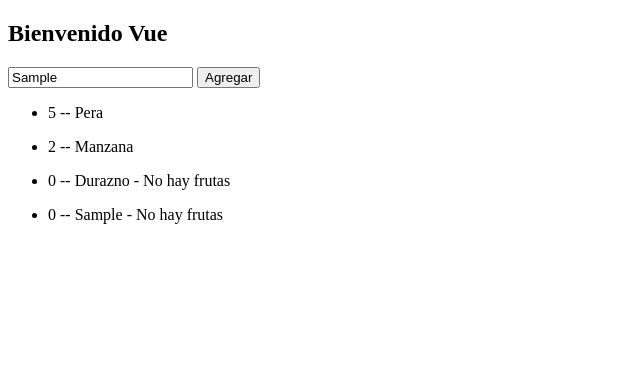
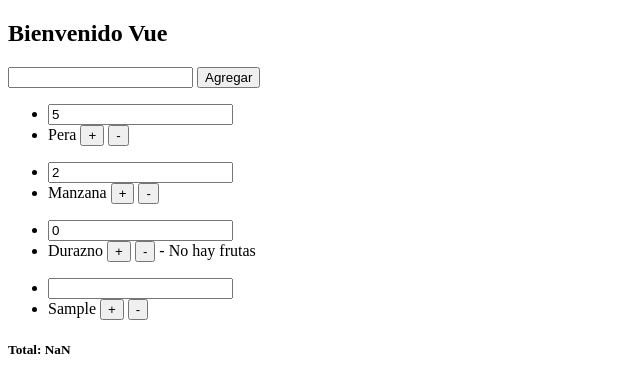
Before and after one commit to EverBilly/practica-vue, a plain HTML site: page index.html in a window 1280 px wide. Both pictures are taken after typing "Sample" into the empty fields and a click on the button "Agregar". Shown: the whole page, without its empty margins (0-640 px from the left). Drawn offline with nearby package versions, Linux system fonts and the light colour scheme.

Commit message:
02 Methods, V-Model, and Computed with VueJS

```diff
--- a/index.html
+++ b/index.html
@@ -8,13 +8,19 @@
 <body>
     <div class="app">
         <h2>{{message}}</h2>
-        <input type="text" v-model="nuevaFruta">
+        <input type="text" v-model="nuevaFruta" @keyup.enter="agregarFruta">
         <button @click="agregarFruta">Agregar</button>
         <ul v-for="fruta of frutas">
-            <li>{{fruta.cantidad}} -- {{fruta.nombre}}
+            <li>
+                <input type="number" v-model.number="fruta.cantidad">
+            </li>
+            <li>{{fruta.nombre}}
+                <button @click="fruta.cantidad++">+</button>
+                <button @click="fruta.cantidad--">-</button>
                 <span v-if="fruta.cantidad === 0"> - No hay frutas</span>
             </li>
         </ul>
+        <h5>Total: {{sumarFrutas}}</h5>
     </div>
 </body>
 <script src="https://cdn.jsdelivr.net/npm/vue/dist/vue.js"></script>
--- a/index.js
+++ b/index.js
@@ -7,14 +7,26 @@ var app = new Vue({
             { nombre: 'Manzana', cantidad: 2 },
             { nombre: 'Durazno', cantidad: 0 }
         ],
-        nuevaFruta: ''
+        nuevaFruta: '',
+        total: 0
     },
     methods: {
         agregarFruta(){
             // console.log('Click')
             this.frutas.push({
-                 nombre: this.nuevaFruta, cantidad: 0
+                 nombre: this.nuevaFruta,
+                 cantidad: this.cantidad
             })
+            this.nuevaFruta = ''
+        }
+    },
+    computed: {
+        sumarFrutas(){
+            this.total = 0;
+            for(fruta of this.frutas){
+                this.total = this.total + fruta.cantidad
+            }
+            return this.total
         }
     }
 })
```
